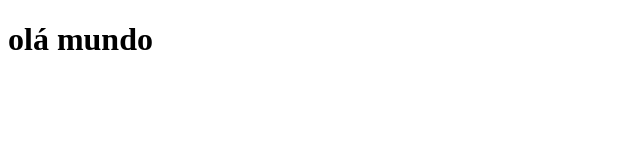
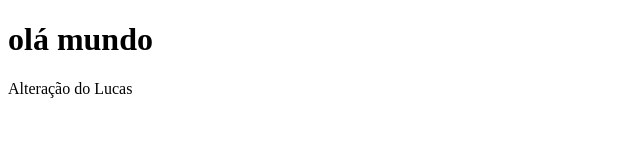
Before and after one commit to MuriloAugusto404/my-first-web, a plain HTML site: page index.html in a window 1280 px wide. Shown: the whole page, without its empty margins (0-640 px from the left). Drawn offline with Linux system fonts and the light colour scheme.

Commit message:
test commit

```diff
--- a/index.html
+++ b/index.html
@@ -8,5 +8,6 @@
 </head>
 <body>
   <h1>olá mundo</h1>
+  <p>Alteração do Lucas</p>
 </body>
 </html>
```
